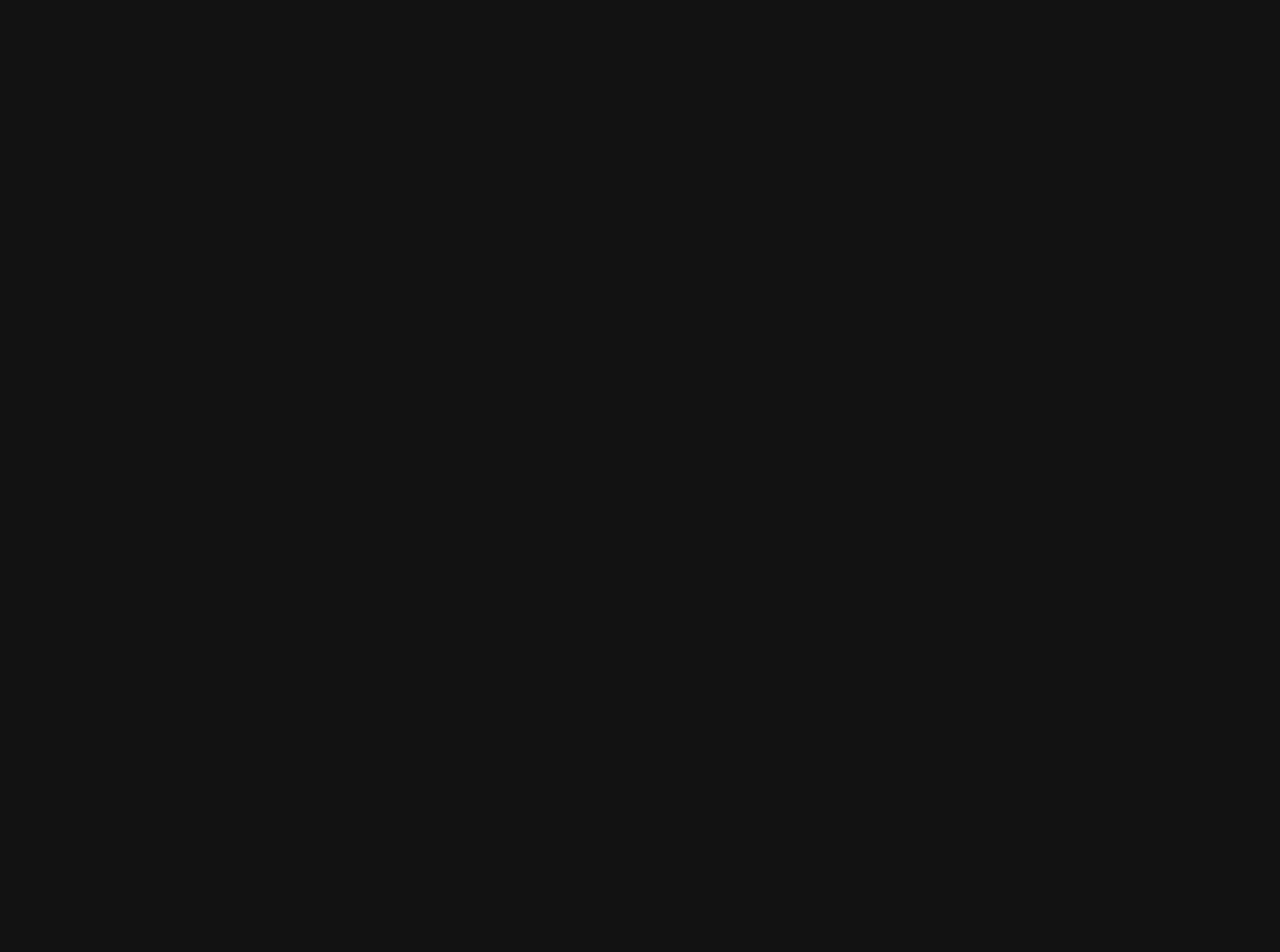
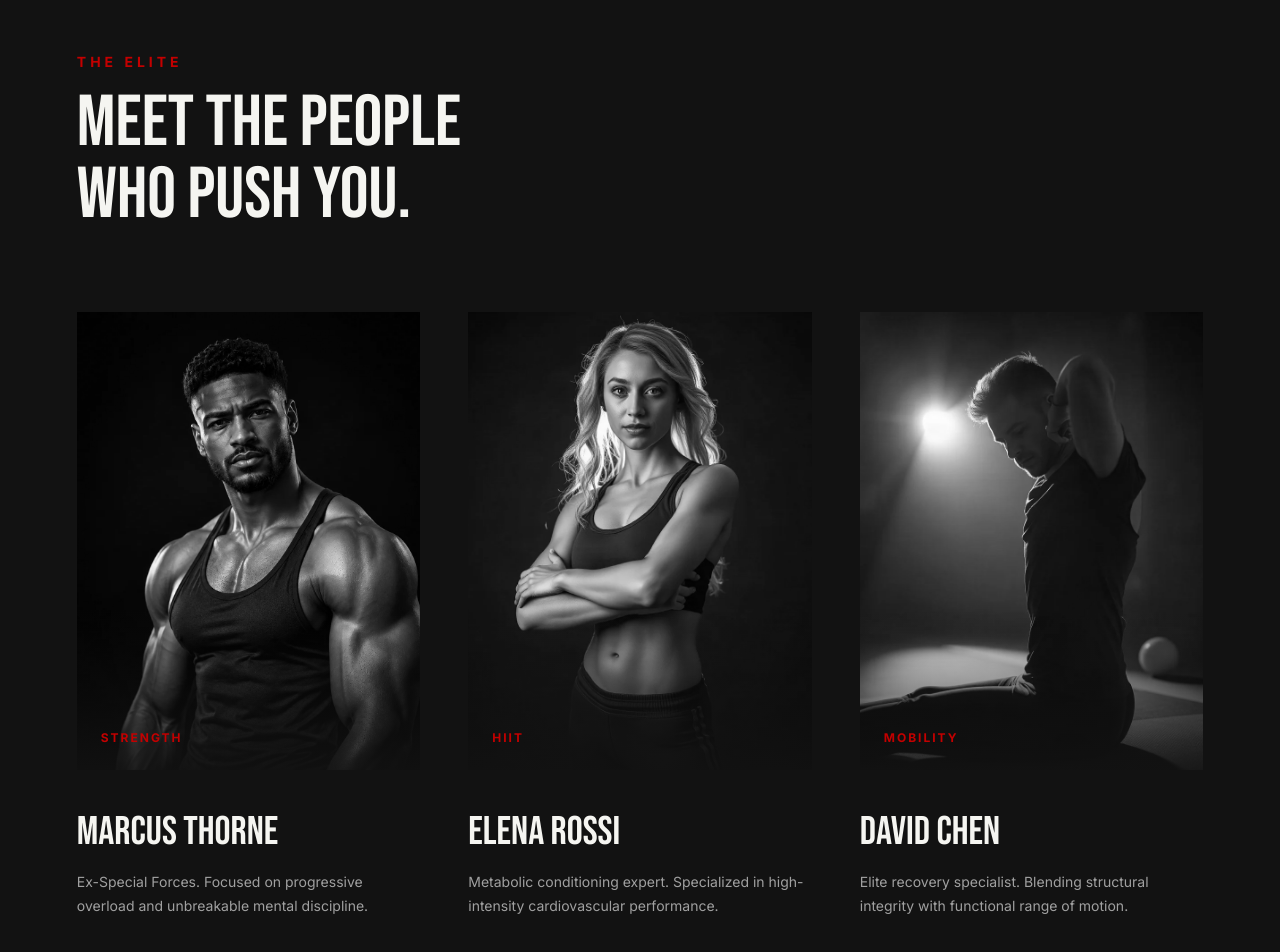
Before and after one commit to glovatskiy/redline-fitness-react-tailwind, a React (Vite) app: page / in a window 1280 px wide. Shown: the part 966-1918 px from the top of the page. Before the commit the page ends 898 px from the top, so only its background shows below. Built offline with nearby package versions, Linux system fonts and the light colour scheme.

Commit message:
Add responsive Trainers section with Tailwind CSS and RED ROOM support

```diff
--- a/src/App.jsx
+++ b/src/App.jsx
@@ -2,6 +2,7 @@
 import Header from "./components/Header";
 import Hero from "./components/Hero";
 import Ticker from "./components/Ticker";
+import Trainers from "./components/Trainers";
 
 function App() {
   const [redRoom, setRedRoom] = useState(false);
@@ -13,6 +14,7 @@
       <main>
         <Hero redRoom={redRoom} />
         <Ticker redRoom={redRoom} />
+        <Trainers redRoom={redRoom} />
       </main>
     </div>
   );
--- /dev/null
+++ b/src/components/Trainers.jsx
@@ -0,0 +1,159 @@
+import marcusImage from "../assets/images/marcus-thorne-trainer.webp";
+import elenaImage from "../assets/images/elena-rossi-trainer.webp";
+import davidImage from "../assets/images/david-chen-trainer.webp";
+
+const trainers = [
+  {
+    id: 1,
+    name: "MARCUS THORNE",
+    specialization: "STRENGTH",
+    image: marcusImage,
+    alt: "Marcus Thorne, strength trainer",
+    description:
+      "Ex-Special Forces. Focused on progressive overload and unbreakable mental discipline.",
+  },
+  {
+    id: 2,
+    name: "ELENA ROSSI",
+    specialization: "HIIT",
+    image: elenaImage,
+    alt: "Elena Rossi, HIIT trainer",
+    description:
+      "Metabolic conditioning expert. Specialized in high-intensity cardiovascular performance.",
+  },
+  {
+    id: 3,
+    name: "DAVID CHEN",
+    specialization: "MOBILITY",
+    image: davidImage,
+    alt: "David Chen, mobility trainer",
+    description:
+      "Elite recovery specialist. Blending structural integrity with functional range of motion.",
+  },
+];
+
+function Trainers({ redRoom }) {
+  return (
+    <section
+      id="trainers"
+      className={`
+        scroll-mt-[120px]
+        px-5 py-20
+        text-[#f5f5f1]
+        transition-colors duration-400
+        md:px-6 md:py-24
+        lg:px-[6%] lg:py-[120px]
+        ${redRoom ? "bg-[#0a0000]" : "bg-[#121212]"}
+      `}
+    >
+      {/* SECTION HEADER */}
+      <div className="mb-12 md:mb-16 lg:mb-20">
+        <p
+          className={`
+            mb-2 font-body text-xs font-bold tracking-[1px]
+            md:tracking-[2px]
+            lg:mb-4 lg:text-sm lg:tracking-[4px]
+            ${redRoom ? "text-[#ff0000]" : "text-[#c40000]"}
+          `}
+        >
+          THE ELITE
+        </p>
+
+        <h2
+          className="
+            font-heading font-normal leading-none
+            text-[clamp(36px,12.8vw,48px)]
+            md:text-[60px]
+            lg:text-[72px]
+          "
+        >
+          MEET THE PEOPLE
+          <br />
+          WHO PUSH YOU.
+        </h2>
+      </div>
+
+      {/* TRAINERS GRID */}
+      <div
+        className="
+          grid grid-cols-1 gap-12
+          md:grid-cols-2 md:gap-8
+          lg:grid-cols-3 lg:gap-12
+        "
+      >
+        {trainers.map((trainer) => (
+          <article key={trainer.id} className="group min-w-0">
+            {/* TRAINER IMAGE */}
+            <div
+              className="
+                relative mb-6 aspect-[3/4] overflow-hidden
+                lg:mb-8
+              "
+            >
+              <img
+                src={trainer.image}
+                alt={trainer.alt}
+                loading="lazy"
+                className="
+                  block h-full w-full object-cover
+                  grayscale
+                  transition-[filter,transform] duration-700 ease-in-out
+                  group-hover:grayscale-0
+                  group-hover:scale-105
+                "
+              />
+
+              {/* IMAGE GRADIENT */}
+              <div
+                aria-hidden="true"
+                className={`
+                  pointer-events-none absolute inset-x-0 bottom-0
+                  transition-all duration-400
+                  ${
+                    redRoom
+                      ? "h-full bg-[linear-gradient(to_top,rgba(60,0,0,0.9)_0%,rgba(50,0,0,0.5)_25%,rgba(40,0,0,0.15)_60%,transparent_100%)]"
+                      : "h-[35%] bg-gradient-to-t from-[rgba(18,18,18,0.9)] to-transparent"
+                  }
+                `}
+              />
+
+              {/* SPECIALIZATION LABEL */}
+              <span
+                className={`
+                  absolute bottom-5 left-5 z-10
+                  font-body text-xs font-bold tracking-[2px]
+                  lg:bottom-6 lg:left-6
+                  ${redRoom ? "text-[#ff0000]" : "text-[#c40000]"}
+                `}
+              >
+                {trainer.specialization}
+              </span>
+            </div>
+
+            {/* TRAINER NAME */}
+            <h3
+              className="
+                mb-1 font-heading text-[30px] font-normal
+                lg:mb-2 lg:text-[40px]
+              "
+            >
+              {trainer.name}
+            </h3>
+
+            {/* TRAINER DESCRIPTION */}
+            <p
+              className="
+                font-body text-sm font-light
+                leading-[1.7] text-[#a0a0a0]
+              "
+            >
+              {trainer.description}
+            </p>
+          </article>
+        ))}
+      </div>
+    </section>
+  );
+}
+
+export default Trainers;
```
